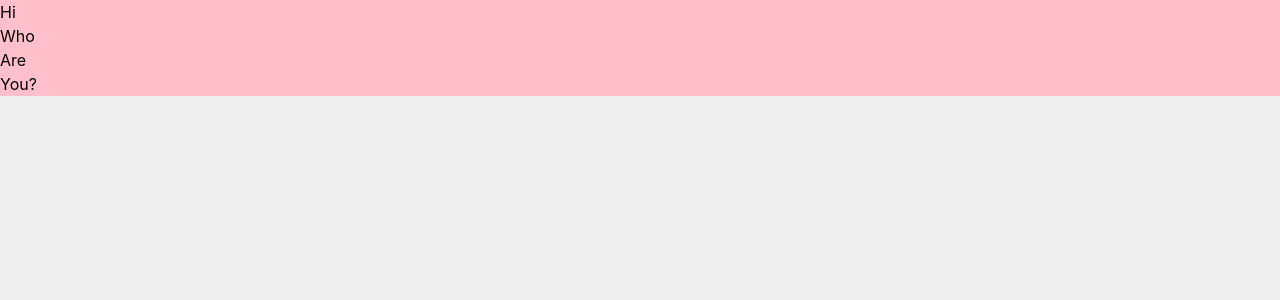
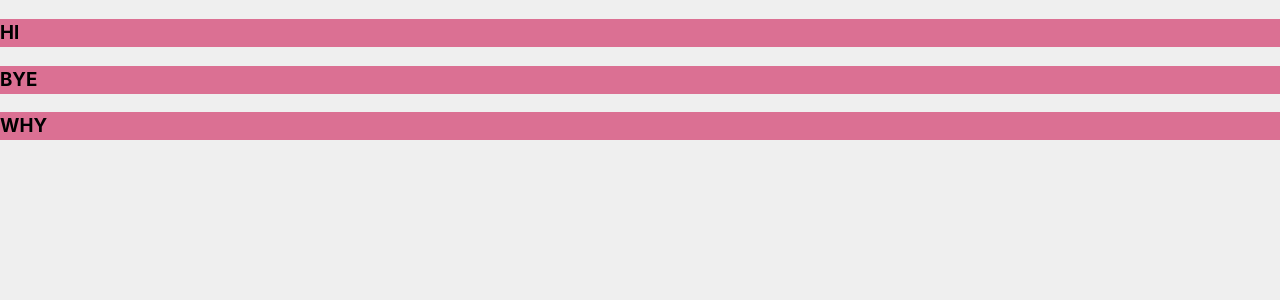
Before and after one commit to Triggered41/OpenCourse, a React (Vite) app: page /test in a window 1280 px wide. Shown: the top 300 px of the page. Built offline with nearby package versions, Linux system fonts and the light colour scheme; what quill-image-drop-module, quill-image-resize-module-react would draw is missing.

Commit message:
Done, it's working (sortable list AKA Drag n Drop) a little janky but works the problem with the other element not working with the general Draggable can be solved now but is still different in this commit, Probably better to use DragKit though

```diff
--- a/src/Components/Course/CoursePage.jsx
+++ b/src/Components/Course/CoursePage.jsx
@@ -15,6 +15,7 @@ import { postApi } from '../../APIHandler/apiHandler'
 import { PopupCard } from '../Popup/Popup'
 import { InputField } from '../InputField/InputField'
 import { FaDeleteLeft } from 'react-icons/fa6'
+import { Draggable } from '../Draggable/Draggable'
 
 const getCourse = async () => {
     console.log("OK: ", window.location.pathname)
@@ -56,11 +57,28 @@ export function CoursePage() {
 
 var keyIndex = 0
 export function Course({chaps}) {
+
     const[sections, setSections] = useState([])
     const[popup, setPopup] = useState(false)
 
     const[heldItem, setHeldItem] = useState()
     const[empty, setEmpty] = useState({id:-1})
+
+    const[chapters, setChapters] = useState()
+    // const chapters = chaps.map(chp=>(
+    //         <Chapter key={chp.id} id={chp.id} title={chp.Name} sections={chp.Sections}/>
+    //     ))
+
+    useEffect(()=>{
+        if (chaps.length > 0){
+            const temp = chaps.map(chp=>(
+                <Chapter key={chp.id} id={chp.id} title={chp.Name} sections={chp.Sections}/>
+            ))
+            console.log("Chapters: ", chaps)
+            console.log("Temp: ", temp)
+            setChapters(temp)
+        }
+    }, [chaps])
 
     const addChapter = () => {
         setPopup(true)
@@ -129,9 +147,10 @@ export function Course({chaps}) {
 
     return (
         <div>
-            {chaps.map(chp=>(
+            {chapters?<Draggable Items={chapters} Decoy={<EmptySection key={(keyIndex++)+10} title={'Drop Here?'}/>} />:''}
+            {/* {chaps.map(chp=>(
                 <Chapter key={chp.id} id={chp.id} title={chp.Name} sections={chp.Sections}/>
-            ))}
+            ))} */}
             <div onClick={addChapter} className={styles.Section}>
                 <h2 className={styles.Title}><img className={styles.AddImg} src={addImg} alt="" /></h2>
             </div>
@@ -159,24 +178,25 @@ export function Chapter({title, sections, id}) {
     const ele = useRef();
     const symbol = useRef();
     const [isOpen, setIsOpen] = useState(false);
+
     const items = (sections.map((item, i)=>(
-        <p key={i} id={id} className={styles.Item}></p>,
         <Section key={i} chp_id={id} id={i} title={item.Name+': '+(item.Content??'')}/>
     )))
 
 
     const onClick = (ev) => {
-        ele.current.style.height = isOpen ? '0px' : (items.length*42.5)+'px';
+        ele.current.style.height = isOpen ? '0px' : (items.length*47)+'px';
         symbol.current.setAttribute("data-symbol", isOpen ? ' ▸' : '    ▾');
         console.log(id)
         setIsOpen(!isOpen)
     }
 
     return (
-        <div className={styles.Section}>
-            <h2 onClick={onClick} ref={symbol} data-symbol=" ▸" className={styles.Title}>{title}</h2>
-            <div ref={ele} className={styles.List}>
+        <div draggable='false' className={styles.Section}>
+            <h2 draggable='false' onClick={onClick} ref={symbol} data-symbol=" ▸" className={styles.Title}>{title}</h2>
+            <div draggable='false' ref={ele} className={styles.List}>
                 {items}
+                {/* {<Draggable Items={items} Decoy={<EmptySection key={(keyIndex++)+10} title={'Drop Here?'}/>} />} */}
             </div>
         </div>
     )
@@ -193,7 +213,7 @@ export function Section({title, chp_id, id}) {
         nav(`${path}id?chp=${chp_id}&sec=${id}`)
     }
     return (
-        <p onClick={onSectionClick} className={styles.Item}>{title}</p>
+        <p draggable='false' onClick={onSectionClick} className={styles.Item}>{title}</p>
     )
 }
 
@@ -214,3 +234,9 @@ function Empty({value}){
         </div>
     )
 }
+
+function EmptySection({title}){
+    return (
+        <p className={styles.Item}>{title}</p>
+    )
+}
--- a/src/Components/Course/CoursePage.module.css
+++ b/src/Components/Course/CoursePage.module.css
@@ -105,6 +105,7 @@
 .Section .List .Item::before{
     content: '→';
 }
+
 .Section .List p{
     margin: 0;
     margin-top: 0.5rem;
--- a/src/Components/Draggable/Draggable.jsx
+++ b/src/Components/Draggable/Draggable.jsx
@@ -1,8 +1,14 @@
-import { useState } from "react"
+import { useRef, useState } from "react"
+import styles from './Draggable.module.css'
+import img from '../BGTeddy.png'
 
-
-export function Draggable({itemList, setItemList, Item, Decoy, keyIndex, setKeyIndex}){
-    // const[keyIndex, setKeyIndex] = useState(itemList.length)
+export function Draggable({ Items, Decoy }){
+    const okref = useRef()
+    const temp = Items.map((val, i)=>{
+        return {id: i, index: i, value: val}
+    })
+    const[itemList, setItemList] = useState(temp)
+    const[keyIndex, setKeyIndex] = useState(Items.length)
 
     const[heldItem, setHeldItem] = useState()
     const[empty, setEmpty] = useState({id:-1})
@@ -10,20 +16,22 @@ export function Draggable({itemList, setItemList, Item, Decoy, keyIndex, setKeyI
     // When an element is grabbed (ev is the grabbed element)
     const onDragStart = (ev) => {
         console.log("Start: ", ev.target)
+        const index = ev.target.dataset.index;
         setHeldItem({
-            index: ev.target.dataset.index,
-            value: ev.target.dataset.value})
-        console.log("grabbed: ", ev.target.dataset.index,
-            ' : ', ev.target.dataset.value
-        )
+            index: index,
+            value: itemList.find((val)=>val.index == index)
+            })
 
+        okref.current.innerHTML = ev.currentTarget.getElementsByTagName('h2')[0].innerHTML
+        ev.dataTransfer.setDragImage(okref.current, 0, 0)
     }
 
     // Whenever the grabbed element moves on top of another element (e is the the element already in place)
     const[overlapElement, setOverlapElement] = useState()
     const onDragOver = (e) => {
         e.preventDefault()
-        var index = e.target.dataset.index
+        var index = e.currentTarget.dataset.index
+        console.log("Over: ", index)
         if (index != undefined && overlapElement != index){
             index = parseInt(index)
             setOverlapElement(index)
@@ -46,17 +54,18 @@ export function Draggable({itemList, setItemList, Item, Decoy, keyIndex, setKeyI
 
     // When let go of grabbed element
     const OnDragEnd = (ev) => {
-        console.log("END")
         var temp = [...itemList]
         temp = temp.filter(val=>val.id!=empty.id)
         temp = temp.filter(val=>val.index!=heldItem.index)
         const element = {id: keyIndex, index: empty.index, value: heldItem.value}
         setKeyIndex(keyIndex+1)
-        temp.splice(empty.index, 0, element)
+        temp.splice(empty.index, 0, element.value)
 
         temp.forEach((ele, i)=>{
             ele.index = i;
         })
+        console.log("Value: ", element)
+        console.log("Temp: ", temp)
 
         setEmpty({id:-1})
         setHeldItem({index: -1, value:''})
@@ -64,18 +73,31 @@ export function Draggable({itemList, setItemList, Item, Decoy, keyIndex, setKeyI
         setItemList(temp)
     }
 
+
     return (
         <div>
-            {itemList.map((val, i)=>
-                val.type ? <Decoy key={val.id} /> :
-                <Item key={val.id} id={val.id} index={val.index}
-                    value={val.value}
+            {itemList.map((item, i)=>
+                item.type ? Decoy :
+                <div
+                    key={item.id}
+                    draggable='true'
+                    data-index={item.index}
                     onDragStart={onDragStart}
                     onDragOver={onDragOver}
                     onDragEnd={OnDragEnd}
+                >
+                    {item.value}
+                </div>
 
-                />
+                // <Item key={val.id} id={val.id} index={val.index}
+                //     value={val.value}
+                //     onDragStart={onDragStart}
+                //     onDragOver={onDragOver}
+                //     onDragEnd={OnDragEnd}
+
+                // />
             )}
+        <div ref={okref} className={styles.Ghost}>SERSLY</div>
         </div>
     )
 
--- /dev/null
+++ b/src/Components/Draggable/Draggable.module.css
@@ -0,0 +1,19 @@
+.Ghost{
+    user-select: none;
+    position: absolute;
+    display: flex;
+
+    left: -10rem;
+    width: 10rem;
+    height: 2rem;
+
+    justify-content: center;
+    align-items: center;
+
+    border-radius: 0.5rem;
+
+    color: white !important;
+    opacity: 2 !important;
+    background-color: #69aF;
+
+}
--- a/src/Components/Draggable/testDrag.jsx
+++ b/src/Components/Draggable/testDrag.jsx
@@ -2,33 +2,20 @@ import { useState } from "react"
 import { Draggable } from "./Draggable"
 
 export function DragMenu(){
-    const[key, setKey] = useState(4)
-    const[itemList, setItemList] = useState([
-        {id: 0, index: 0, value: 'Hi'},
-        {id: 1, index: 1, value: 'Who'},
-        {id: 2, index: 2, value: 'Are'},
-        {id: 3, index: 3, value: 'You?'},
-    ])
+    var list = [
+        <Here msg={'HI'}/>,
+        <Here msg={'BYE'}/>,
+        <Here msg={'WHY'}/>,
+    ]
 
     return (
-        <Draggable itemList={itemList} keyIndex={key} setKeyIndex={setKey} setItemList={setItemList} Item={DragMe} Decoy={MeDecoy}/>
+        <Draggable Items={list} Decoy={<MeDecoy />}/>
     )
 }
 
-
-function DragMe({id, index, value, onDragStart, onDragOver, onDragEnd }){
+function Here({ msg }){
     return (
-        <div
-        style={{width: '100%',backgroundColor: 'pink'}}
-        draggable='true'
-        onDragStart={onDragStart}
-        onDragOver={onDragOver}
-        onDragEnd={onDragEnd}
-        data-index={index}
-        data-value={value}
-
-        >{value}
-        </div>
+        <h3 style={{backgroundColor: 'palevioletred'}}>{msg}</h3>
     )
 }
 
```
